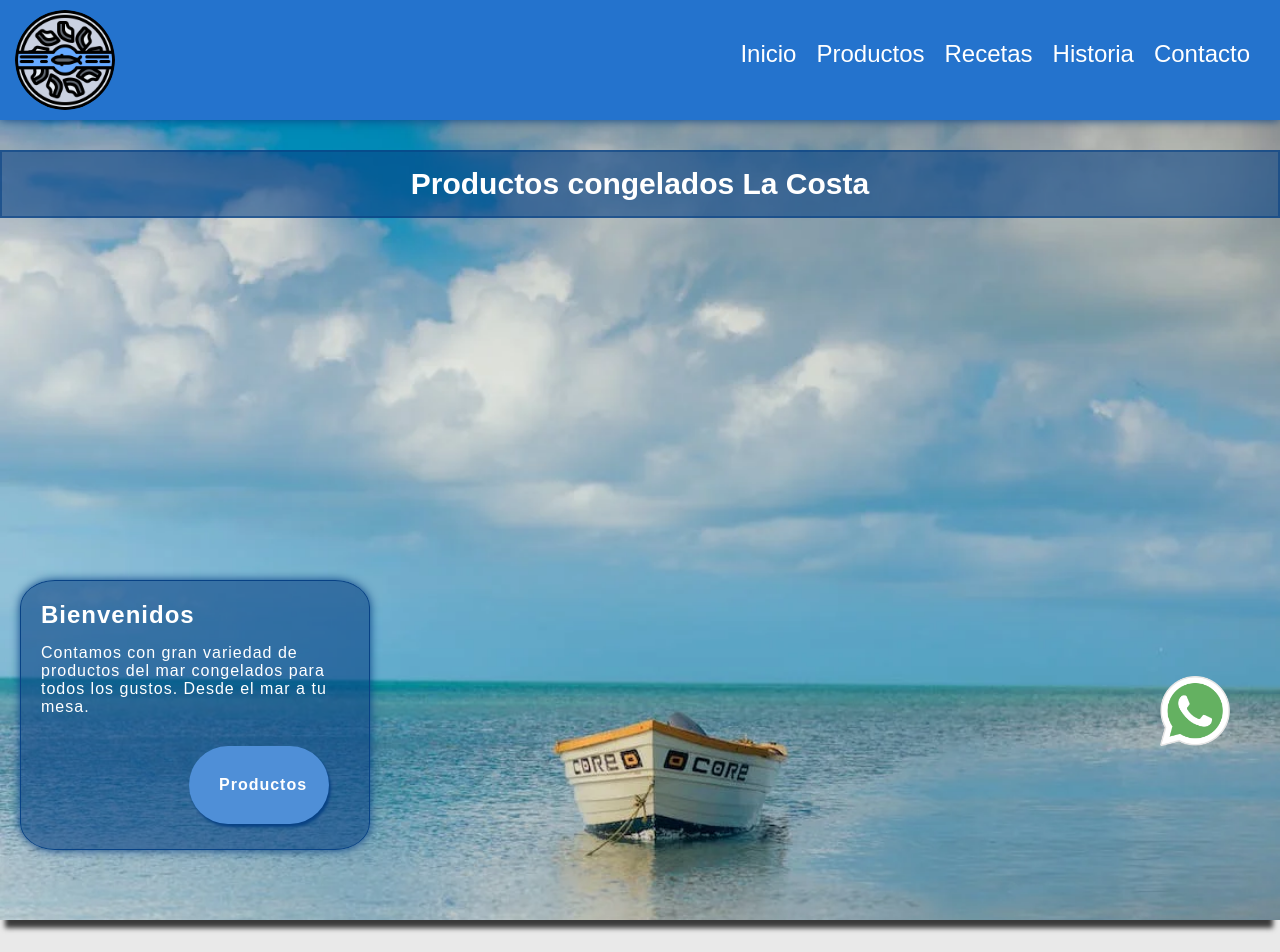
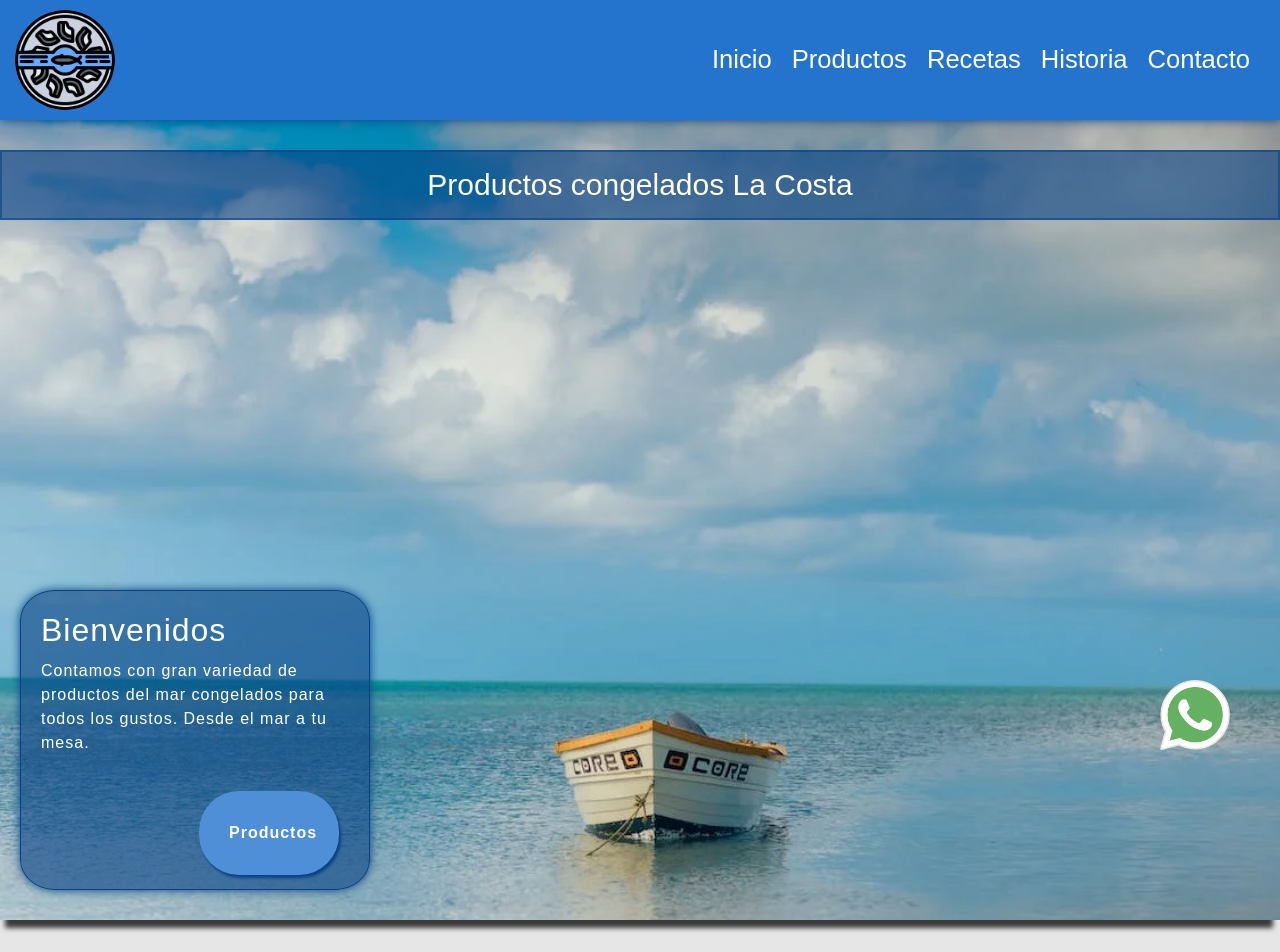
Before and after one commit to DanielRojasG/coderhouse_lacosta, a plain HTML site: page index.html in a window 1280 px wide. Shown: the top 952 px of the page. Drawn offline with nearby package versions, Linux system fonts and the light colour scheme.

Commit message:
animaciones

```diff
--- a/CSS/style.css
+++ b/CSS/style.css
@@ -12,14 +12,14 @@ html{
 
 body {
     font-family: 'Fjalla One', sans-serif;
-    background-color: rgb(233, 233, 233);
+    background-color: rgb(230, 230, 230);
 }
 
 /* Botón/componentes reutilizables */
 
 .button {
     display: block;
-    margin: 20px;
+    margin: 20px 10px;
     padding: 30px;
     border-radius: 40px;
     text-decoration: none;
@@ -34,13 +34,10 @@ body {
 }
 
 .button:hover {
+    color: white;
     background-color: #084285;
     box-shadow: 2px 3px 3px 0 #2473cd;
     transform: translateY(-5px);
-}
-
-.button:active{
-    transform: translateY(-2px);
 }
 
                                             /* HTML INDEX + NAV-BAR + FOOTER */
@@ -55,6 +52,7 @@ header {
 
 .nav {
     width: 100%;
+    height: 15vh;
     display: flex;
     padding: 10px 0;
     background: #2473cd;
@@ -64,7 +62,12 @@ header {
 
 .nav a {
     text-decoration: none;
+    font-weight: 500;
     color: white;
+    transition: all .5s;
+}
+.nav a:hover {
+    color: #032853;
 }
 
 .logo {
@@ -85,22 +88,18 @@ header {
 .nav-bar li {
     padding: 10px;
     color: white;
-    font-size: 1.5em;
-    transition-property: font-size, padding;
-    transition-duration: 0.5s;
+    font-size: 1.6rem;
+
 }
 
-.nav-bar li:hover {
-    font-size: 30px;
-    padding: 10px 20px;
-    text-align: center;
-}
+
 
 /*HERO*/
 
 .hero {
     background: url(../img/hero.jpeg);
     background-size: cover;
+    height: 85vh;
     width:100%;
     display: flex;
     flex-direction: column;
@@ -117,12 +116,12 @@ header {
     display: flex;
     flex-direction: column;
     font-size: 1rem;
-    height: 270px;
+    height: 300px;
     width: 350px;
     background-color: #08428598;
     padding: 20px;
     letter-spacing: 1px;
-    margin: 0 0 70px 20px;
+    margin: 0 0 30px 20px;
     border-radius: 10%;
     border: 1px solid #084285;
     box-shadow: 0 0 10px 0 #084285;
@@ -133,11 +132,10 @@ header {
 }
 
 .hero div h2 {
-    margin-bottom: 15px;
+    margin-bottom: 10px;
 }
 
 .hero div a {
-    margin-top: 30px;
     align-self: flex-end;
 }
 
@@ -207,6 +205,7 @@ h1 {
 
 .cards h2 {
     text-align: center;
+    font-size: 1.5rem;
     margin-bottom: 20px;
     margin-top: 10px;
 }
@@ -235,7 +234,7 @@ h1 {
 }
 
 .cards__item:hover {
-    transform: scale(1.1);
+    transform: scale(1.05);
 }
 
 .wsp {
@@ -381,7 +380,7 @@ h1 {
 
 
 .cards-products__item p {
-    margin: 10px 10px 15px 10px;
+    margin: 10px;
 }
 
 .cards-products__item {
--- a/index.html
+++ b/index.html
@@ -5,6 +5,7 @@
     <meta http-equiv="X-UA-Compatible" content="IE=edge">
     <meta name="viewport" content="width=device-width, initial-scale=1.0">
     <title>La Costa</title>
+    <link href="https://cdn.jsdelivr.net/npm/bootstrap@5.1.3/dist/css/bootstrap.min.css" rel="stylesheet" integrity="sha384-1BmE4kWBq78iYhFldvKuhfTAU6auU8tT94WrHftjDbrCEXSU1oBoqyl2QvZ6jIW3" crossorigin="anonymous">
     <link rel="stylesheet" href="./CSS/style.css">
 </head>
 <body>
@@ -125,5 +126,6 @@
             <h4 id="legal">Reservados todos los derechos ® 2022</h4>
         </div>
     </footer>
+    <script src="https://cdn.jsdelivr.net/npm/bootstrap@5.1.3/dist/js/bootstrap.bundle.min.js" integrity="sha384-ka7Sk0Gln4gmtz2MlQnikT1wXgYsOg+OMhuP+IlRH9sENBO0LRn5q+8nbTov4+1p" crossorigin="anonymous"></script>
 </body>
 </html>
```
Also changed, not shown: pages/contacto.html (+2 -0 lines), pages/historia.html (+2 -0 lines), pages/productos.html (+3 -1 lines), pages/recetas.html (+3 -1 lines).
